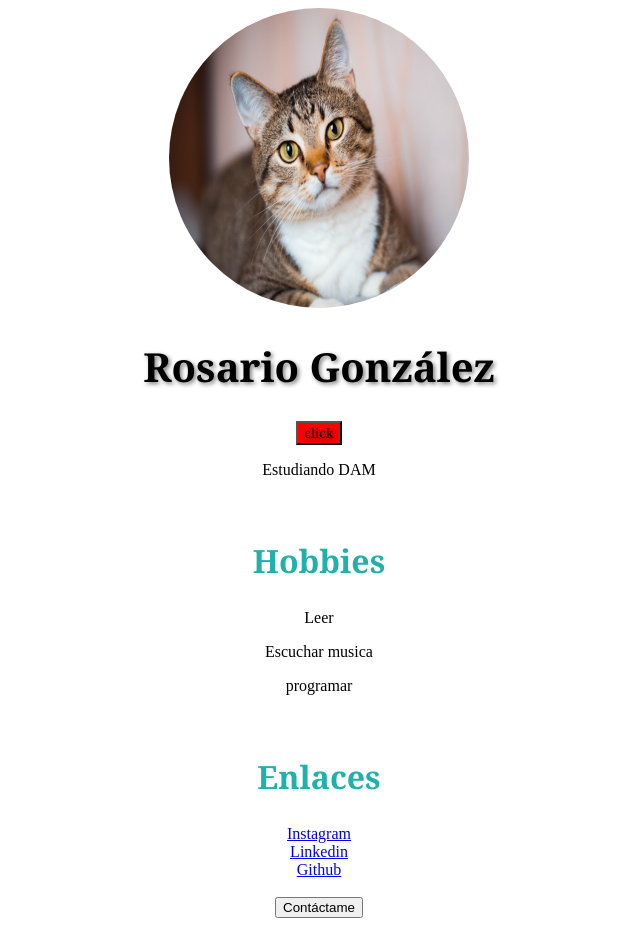
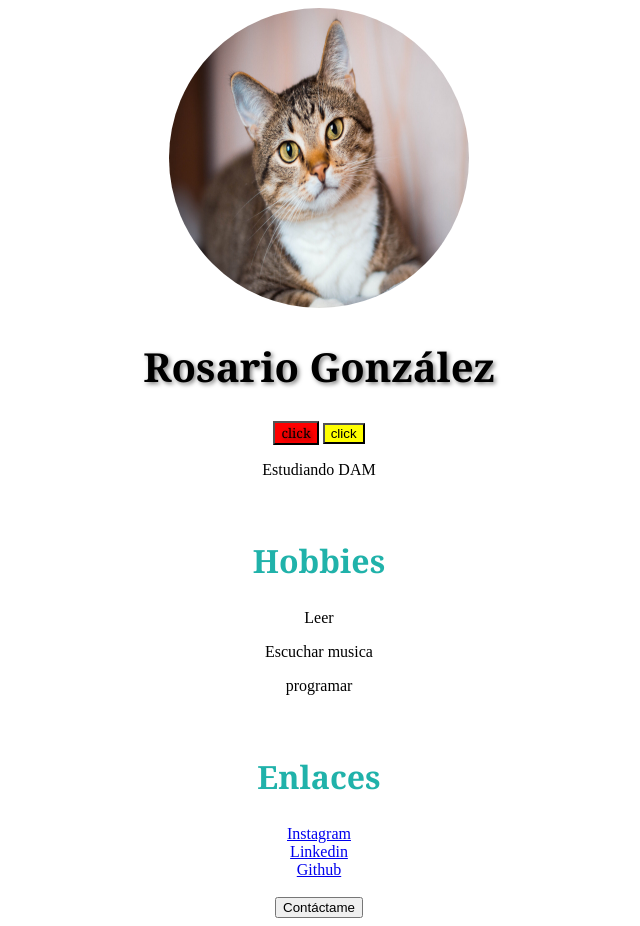
Before and after one commit to RosarioGonzalez06/LDM, a plain HTML site: page presentacion/Presentacion.html in a window 1280 px wide. Shown: the whole page, without its empty margins (321-961 px from the left). Drawn offline with Linux system fonts and the light colour scheme.

Commit message:
nuevo boton

```diff
--- a/presentacion/Presentacion.html
+++ b/presentacion/Presentacion.html
@@ -17,6 +17,7 @@
         }
     </style>
     <button id="boton" style="background-color: red">click</button>
+    <button id="boton2" style="background-color: yellow">click</button>
     <p>Estudiando DAM</p><br>
     <h2>Hobbies</h2>
     <p>Leer</p>
```
